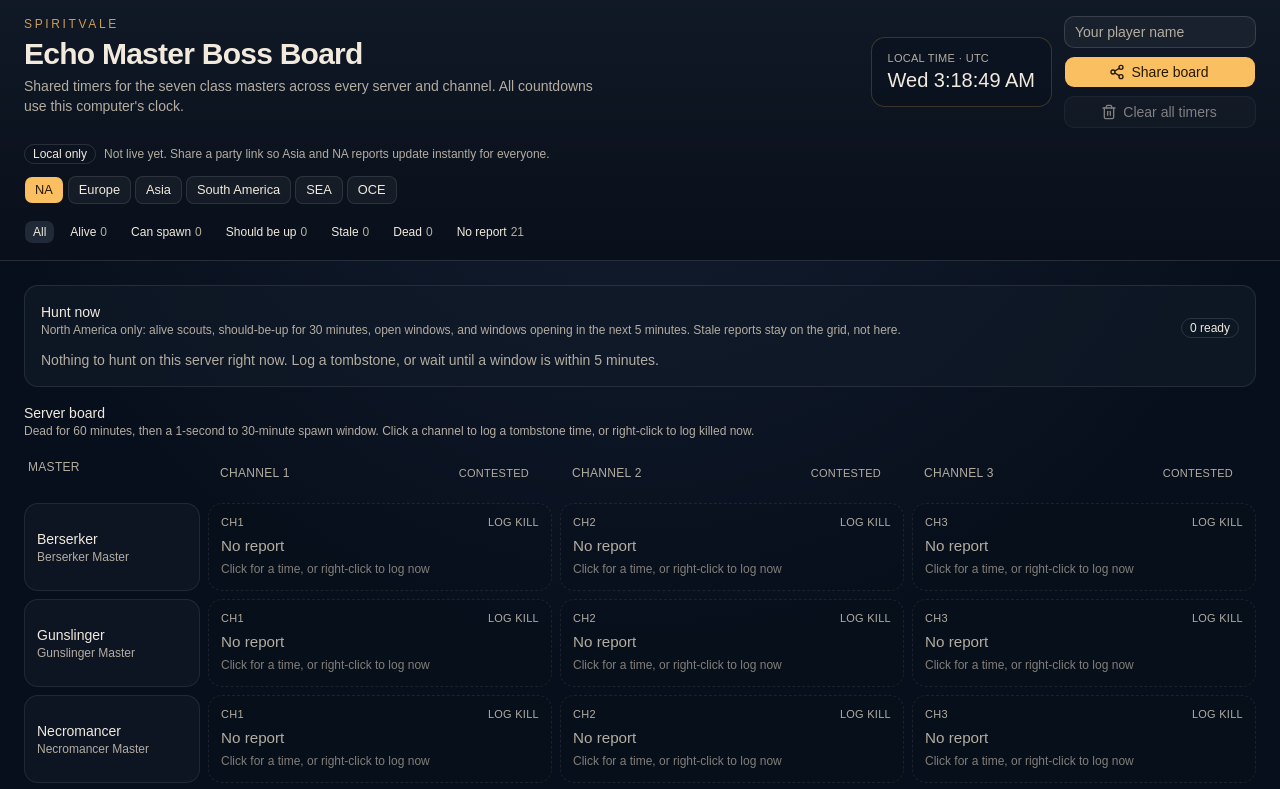
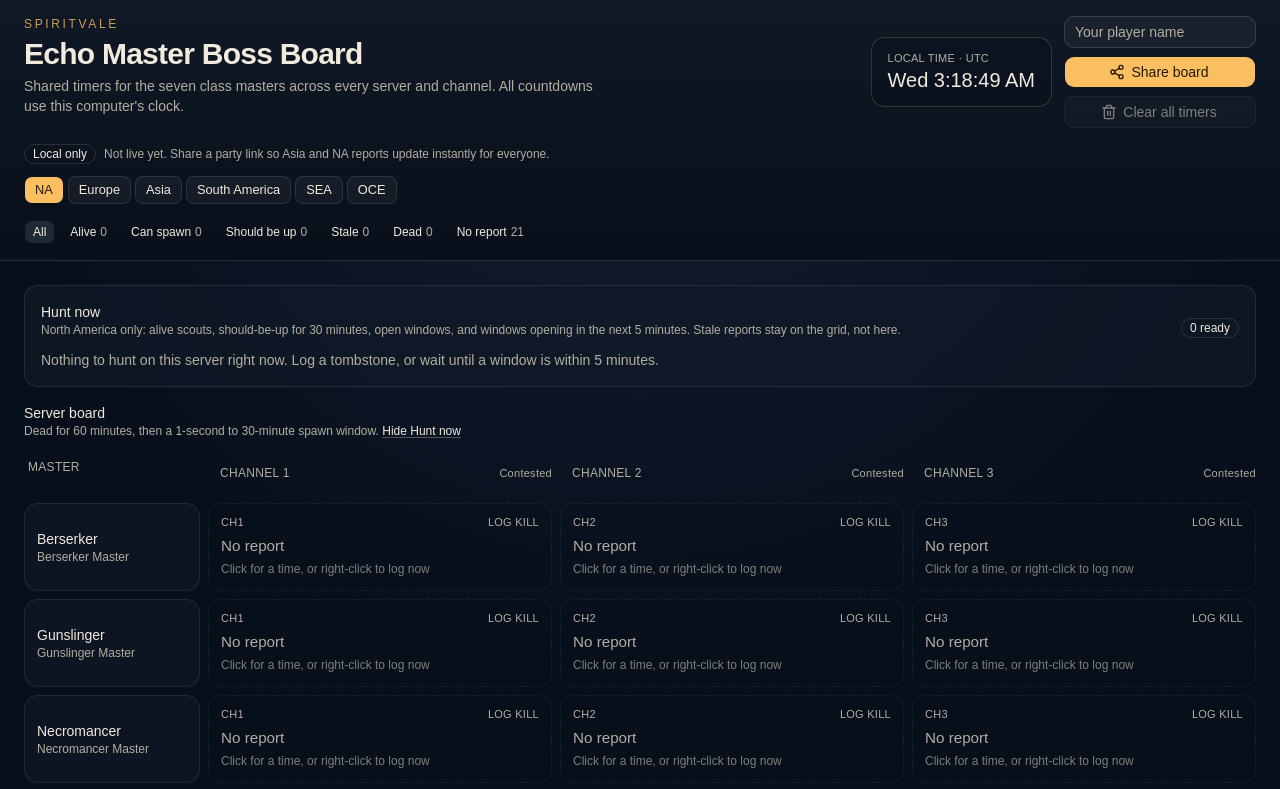
Before and after one commit to gino-vi/echo-timer, a React (Vite) app: page / in a window 1280 px wide. Shown: the top 789 px of the page. Built offline with nearby package versions, Linux system fonts and the light colour scheme.

Commit message:
Toggle Hunt now from Server board and flush-align Contested
Replace the tombstone hint with Show/Hide Hunt now. Sit Contested on the cell’s right edge, and use Contested off / CONTESTED on.

Co-authored-by: walknotthemiddleroad <walknotthemiddleroad@gmail.com>

```diff
--- a/src/App.tsx
+++ b/src/App.tsx
@@ -9,6 +9,7 @@ import { useNow } from '@/hooks/useNow'
 import { timerKey } from '@/lib/game'
 import { countStatuses, type HuntFilter, type SelectedCell } from '@/lib/view'
 import { killedAtMs, type BoardDoc } from '@/lib/board'
+import { loadHuntNowVisible, saveHuntNowVisible } from '@/lib/localStore'
 
 export default function App() {
   const nowMs = useNow(1000)
@@ -16,6 +17,7 @@ export default function App() {
   const boardState = useBoard()
   const [filter, setFilter] = useState<HuntFilter>('all')
   const [selected, setSelected] = useState<SelectedCell | null>(null)
+  const [huntNowVisible, setHuntNowVisible] = useState(() => loadHuntNowVisible())
 
   const counts = countStatuses(boardState.board, nowMs, boardState.serverId)
 
@@ -57,6 +59,7 @@ export default function App() {
       />
 
       <main className="mx-auto flex max-w-7xl flex-col gap-4 px-4 py-4 sm:px-6 sm:py-6">
+        {huntNowVisible ? (
           <HuntStrip
             board={boardState.board}
             now={nowMs}
@@ -64,13 +67,24 @@ export default function App() {
             onSelect={setSelected}
             onQuickKill={logKilledNow}
           />
+        ) : null}
 
         <section className="space-y-3">
           <div>
             <h2 className="font-heading text-sm font-medium">Server board</h2>
             <p className="text-xs text-muted-foreground">
-              Dead for 60 minutes, then a 1-second to 30-minute spawn window. Click a channel to
-              log a tombstone time, or right-click to log killed now.
+              Dead for 60 minutes, then a 1-second to 30-minute spawn window.{' '}
+              <button
+                type="button"
+                className="text-xs text-foreground underline decoration-foreground/30 underline-offset-2 hover:decoration-foreground"
+                onClick={() => {
+                  const next = !huntNowVisible
+                  setHuntNowVisible(next)
+                  saveHuntNowVisible(next)
+                }}
+              >
+                {huntNowVisible ? 'Hide Hunt now' : 'Show Hunt now'}
+              </button>
             </p>
           </div>
           <BossGrid
--- a/src/components/BossGrid.tsx
+++ b/src/components/BossGrid.tsx
@@ -27,13 +27,13 @@ function ContestedButton({ on, onToggle }: { on: boolean; onToggle: () => void }
         onToggle()
       }}
       className={cn(
-        'inline-flex h-7 shrink-0 cursor-pointer items-center rounded-md border px-2.5 text-[11px] font-medium tracking-wide uppercase select-none transition-colors',
+        'inline-flex h-7 shrink-0 cursor-pointer items-center rounded-md text-[11px] font-medium tracking-wide select-none transition-colors',
         on
-          ? 'border-red-500 bg-red-600 text-white'
-          : 'border-transparent bg-transparent text-muted-foreground hover:bg-muted hover:text-foreground',
+          ? 'border border-red-500 bg-red-600 px-2.5 text-white'
+          : 'border-0 bg-transparent px-0 text-muted-foreground hover:text-foreground',
       )}
     >
-      Contested
+      {on ? 'CONTESTED' : 'Contested'}
     </button>
   )
 }
@@ -67,8 +67,8 @@ export function BossGrid({
     <>
       <div className="grid grid-cols-3 gap-2 md:hidden">
         {channelHeaders.map(({ channel, on }) => (
-          <div key={channel} className="flex items-center justify-between gap-1.5 rounded-lg border border-border/70 bg-card/40 px-2 py-2">
-            <span className="text-[10px] tracking-wide text-muted-foreground uppercase">
+          <div key={channel} className="flex items-center gap-1.5 py-2 pl-2">
+            <span className="min-w-0 flex-1 truncate text-[10px] tracking-wide text-muted-foreground uppercase">
               Channel {channel}
             </span>
             <ContestedButton on={on} onToggle={() => onToggleContested(channel)} />
@@ -91,8 +91,8 @@ export function BossGrid({
                 Master
               </div>
               {channelHeaders.map(({ channel, on }) => (
-                <div key={channel} className="flex items-center justify-between gap-2 px-3 py-2">
-                  <span className="text-xs tracking-wide text-muted-foreground uppercase">
+                <div key={channel} className="flex items-center gap-2 py-2 pl-3">
+                  <span className="min-w-0 flex-1 truncate text-xs tracking-wide text-muted-foreground uppercase">
                     Channel {channel}
                   </span>
                   <ContestedButton on={on} onToggle={() => onToggleContested(channel)} />
--- a/src/lib/localStore.ts
+++ b/src/lib/localStore.ts
@@ -5,6 +5,7 @@ const ROOM_KEY = 'svb:room'
 const NAME_KEY = 'svb:player-name'
 const SERVER_KEY = 'svb:server'
 const CLOCK_KEY = 'svb:last-clock'
+const HUNT_NOW_KEY = 'svb:hunt-now'
 
 export function loadLocalBoard(): BoardDoc {
   try {
@@ -76,3 +77,19 @@ export function saveLastClockInput(value: string) {
     // Ignore quota / private-mode failures; in-memory fallback still works.
   }
 }
+
+export function loadHuntNowVisible(): boolean {
+  try {
+    return localStorage.getItem(HUNT_NOW_KEY) !== '0'
+  } catch {
+    return true
+  }
+}
+
+export function saveHuntNowVisible(visible: boolean) {
+  try {
+    localStorage.setItem(HUNT_NOW_KEY, visible ? '1' : '0')
+  } catch {
+    // Ignore quota / private-mode failures.
+  }
+}
```
Also changed, not shown: 1 other file (tests, documents, lock files or other folders). Lines whose indentation alone changed are shown as unchanged.
